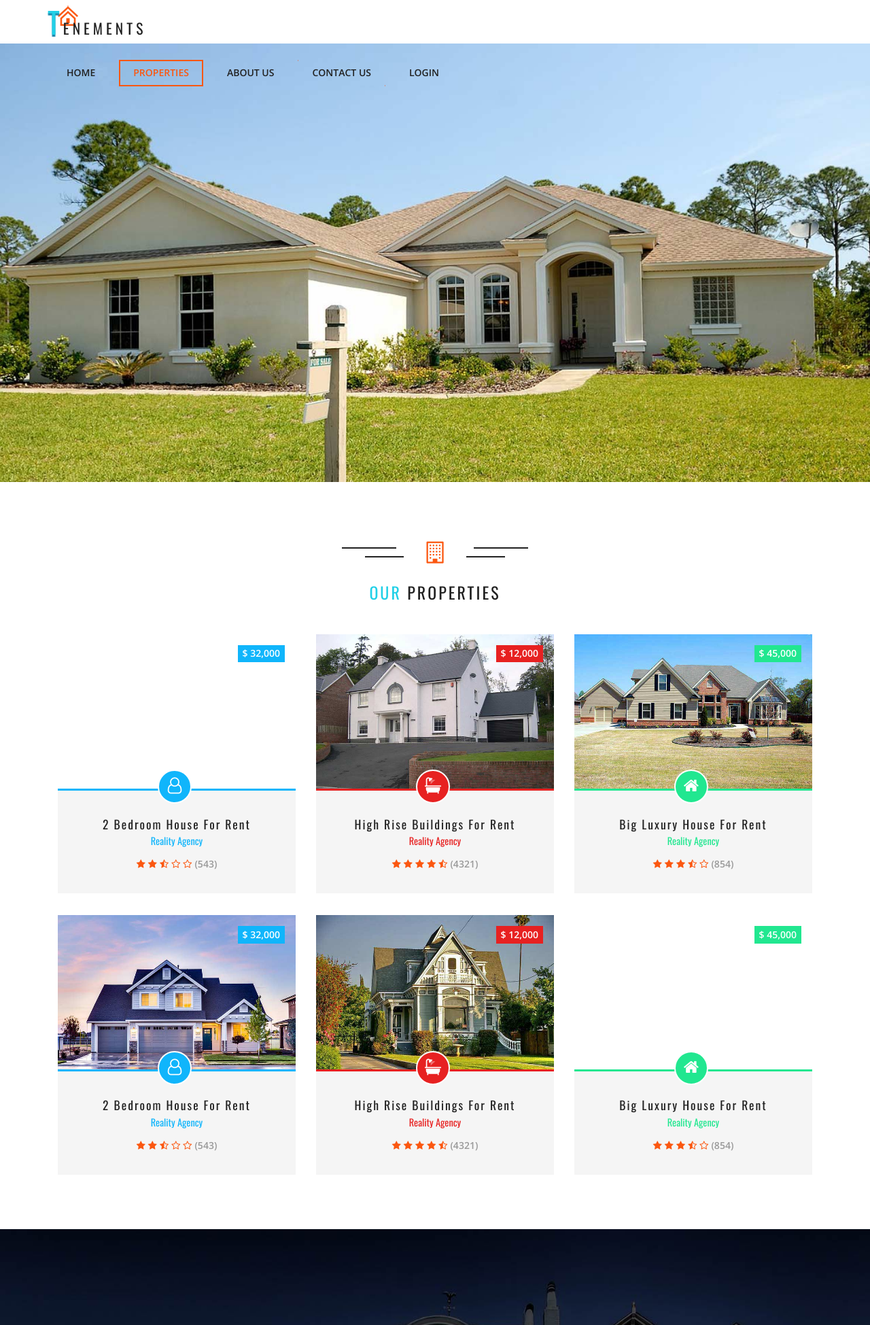
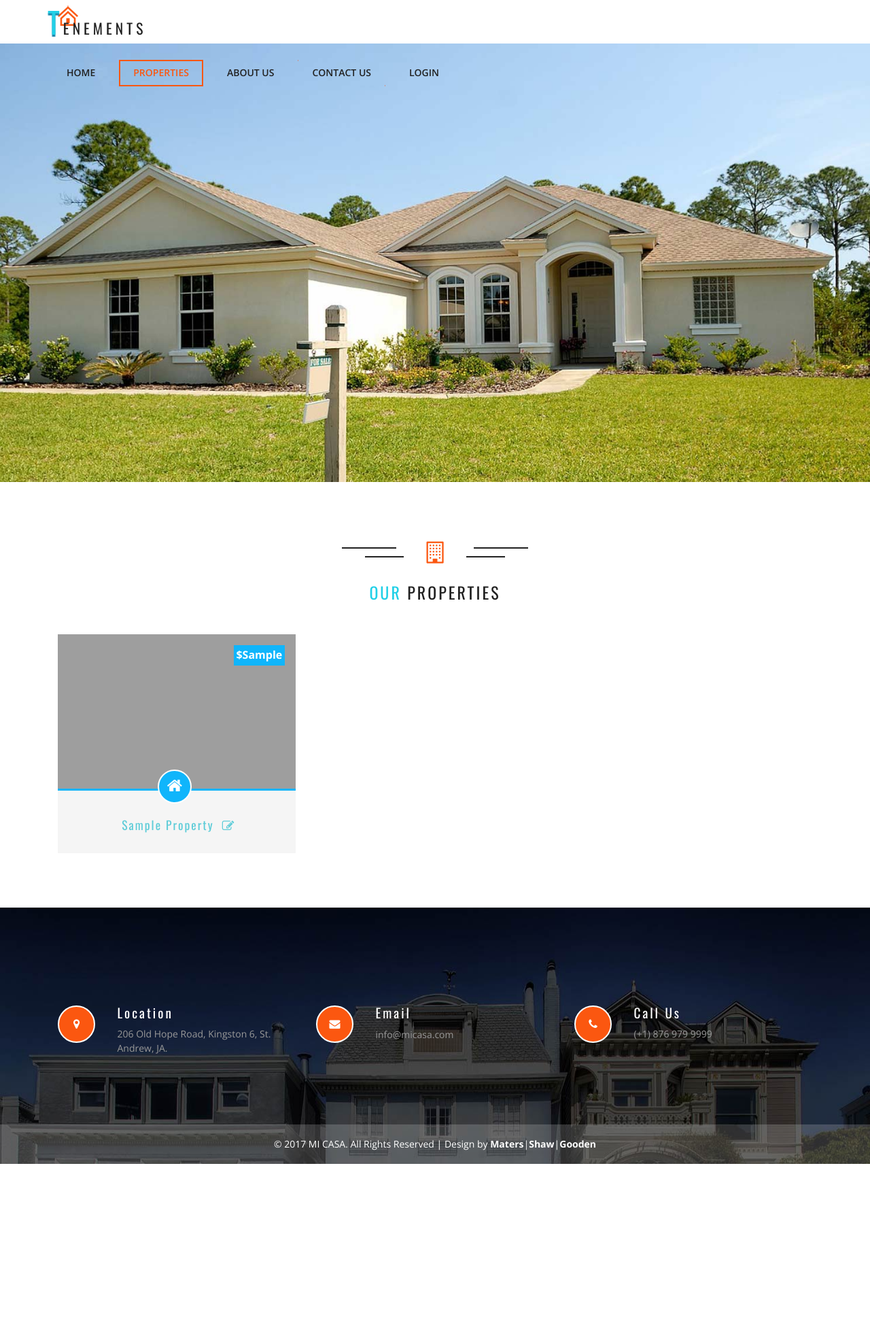
Before and after one commit to helium876/WSDI-GROUP-PROJECT, a PHP site: page /properties.php in a window 1280 px wide. Shown: the top 1949 px of the page at 68% size. After the commit the page ends 1712 px from the top, so only its background shows below. Run offline with PHP 8.4, Linux system fonts and the light colour scheme; tables that the repository leaves empty hold one stand-in row (values such as "Sample post"); grey boxes are pictures that could not be loaded.

Commit message:
Add DB data to properties page.

```diff
--- a/model/getproperties.php
+++ b/model/getproperties.php
@@ -1,18 +1,8 @@
 <?php
-    if($_SERVER["REQUEST_METHOD"] == "POST"){
-        if(isset($_REQUEST["pid"])){
-            include("../include/config.php");
-            $prop = new Property($db);
-            $_REQUEST = array_map( 'stripslashes', $_REQUEST );
 
-            //collect form data
-            extract($_REQUEST);
-            echo json_encode($prop->get_property($pid));
-        }
-    }
     $PROPS = array();
+    $count = 0;
     try {
-      $count = 0;
       $stmt = $db->query('SELECT pid, user_id, prop_name, prop_type, size, build_type, bed_num, bath_num, list_type, price, preview, rented, street1, street2, city, parish, country, time_stamp FROM properties ORDER BY time_stamp DESC');
       while($row = $stmt->fetch()){
           $PROPS[$count] = $row;
--- a/profile.php
+++ b/profile.php
@@ -155,6 +155,7 @@
 
 						function displayProperties($index, $user){
 							echo '<div class="w3_services_grids">';
+							$x;
 							for($x = $index; $x < $index + 3; $x++){
 								if($x + 1 > $user->property_count()){
 									break;
@@ -204,6 +205,8 @@
 								}
 							}
 							echo "</div>";
+
+							return $x;
 						}
 
 						for($x = 0; $x < $user->property_count(); $x++){
@@ -363,7 +366,7 @@
 						$('#upProp').click();
 				}
 			};
-			xmlhttp.open("POST", "model/getproperties.php?pid="+here.attr("data-id"));
+			xmlhttp.open("POST", "model/ajaxgetproperties.php?pid="+here.attr("data-id"));
 			xmlhttp.send();
 		});
 	});
--- a/properties.php
+++ b/properties.php
@@ -23,118 +23,72 @@ License URL: http://creativecommons.org/licenses/by/3.0/
 				<p><span><i class="fa fa-building-o" aria-hidden="true"></i></span></p>
 				<h5>Our <span>Properties</span></h5>
 			</div>
-			<div class="w3_services_grids">
-				<div class="col-md-4 w3l_services_grid">
-					<div class="w3ls_services_grid agileits_services_grid">
+					<?php
+						include("model/getproperties.php");
+
+						function displayProperties($index, $count, $props){
+							echo '<div class="w3_services_grids">';
+							$x;
+							for($x = $index; $x < $index + 3; $x++){
+								if($x + 1 > $count){
+									break;
+								}
+								$thisprop = $props[$x];
+								if(true){
+									echo '
+
+										<div class="col-md-4 w3l_services_grid"
+												data-id="'.$thisprop["pid"].'"
+													>
+											<div class="w3ls_services_grid agileits_services_grid" id="proppic'.$thisprop["pid"].'">
+												<style>
+													#proppic'.$thisprop["pid"].' {
+														background: url("images/previews/'.$thisprop["preview"].'") no-repeat 0px 0px !important;
+														background-size: 100% !important;
+														-webkit-background-size: 100% !important;
+														-moz-background-size: 100% !important;
+														-o-background-size: 100% !important;
+														-ms-background-size: 100% !important;
+														border-bottom: 3px solid #10b5fb;
+													}
+												</style>
 												<div class="agile_services_grid1_sub">
-							<p>$ 32,000</p>
+													<label style="padding: 1mm !important; background-color: #10b5fb; color: white;">$'.$thisprop["price"].'</label>
 												</div>
 												<div class="agileinfo_services_grid_pos">
-							<i class="fa fa-user-o" aria-hidden="true"></i>
-						</div>
-					</div>
-					<div class="wthree_service_text">
-						<h3>2 Bedroom house for rent</h3>
-						<h4 class="w3_agileits_service">Reality Agency</h4>
-						<ul>
-							<li><i class="fa fa-star" aria-hidden="true"></i></li>
-							<li><i class="fa fa-star" aria-hidden="true"></i></li>
-							<li><i class="fa fa-star-half-o" aria-hidden="true"></i></li>
-							<li><i class="fa fa-star-o" aria-hidden="true"></i></li>
-							<li><i class="fa fa-star-o" aria-hidden="true"></i></li>
-							<li>(543)</li>
-						</ul>
-					</div>
-				</div>
-				<div class="col-md-4 w3l_services_grid">
-					<div class="w3ls_services_grid agileits_services_grid2">
-						<div class="agile_services_grid1_sub agileits_w3layouts_ser_sub1">
-							<p>$ 12,000</p>
-						</div>
-						<div class="agileinfo_services_grid_pos agile_services_grid_pos1">
-							<i class="fa fa-bath" aria-hidden="true"></i>
-						</div>
-					</div>
-					<div class="wthree_service_text">
-						<h3>High rise Buildings for rent</h3>
-						<h4 class="w3_agileits_service2">Reality Agency</h4>
-						<ul>
-							<li><i class="fa fa-star" aria-hidden="true"></i></li>
-							<li><i class="fa fa-star" aria-hidden="true"></i></li>
-							<li><i class="fa fa-star" aria-hidden="true"></i></li>
-							<li><i class="fa fa-star" aria-hidden="true"></i></li>
-							<li><i class="fa fa-star-half-o" aria-hidden="true"></i></li>
-							<li>(4321)</li>
-						</ul>
-					</div>
-				</div>
-				<div class="col-md-4 w3l_services_grid">
-					<div class="w3ls_services_grid agileits_services_grid1">
-						<div class="agile_services_grid1_sub agileits_w3layouts_ser_sub">
-							<p>$ 45,000</p>
-						</div>
-						<div class="agileinfo_services_grid_pos agile_services_grid_pos">
 													<i class="fa fa-home" aria-hidden="true"></i>
 												</div>
 											</div>
 											<div class="wthree_service_text">
-						<h3>Big luxury house for rent</h3>
-						<h4 class="w3_agileits_service1">Reality Agency</h4>
-						<ul>
-							<li><i class="fa fa-star" aria-hidden="true"></i></li>
-							<li><i class="fa fa-star" aria-hidden="true"></i></li>
-							<li><i class="fa fa-star" aria-hidden="true"></i></li>
-							<li><i class="fa fa-star-half-o" aria-hidden="true"></i></li>
-							<li><i class="fa fa-star-o" aria-hidden="true"></i></li>
-							<li>(854)</li>
-						</ul>
+												<h3><a style="color: rgb(93, 204, 216)" href="property.com?id='.$thisprop["pid"].'">'.$thisprop["prop_name"].'</a>
+													<button style="
+															width: 20px;
+															height: 20px;
+															border-radius: 100%;
+															border: none;
+															background: transparent;" class="upPropBtn" data-id="'.$thisprop["pid"].'">
+														<span>
+															<i style="color: rgb(93, 204, 216);" class="fa fa-pencil-square-o" aria-hidden="true"></i>
+														</span>
+													</button>
+												</h3>
 											</div>
 										</div>
-				<div class="col-md-4 w3l_services_grid">
-					<div class="w3ls_services_grid agileits_services_grid5">
-						<div class="agile_services_grid1_sub">
-							<p>$ 32,000</p>
-						</div>
-						<div class="agileinfo_services_grid_pos">
-							<i class="fa fa-user-o" aria-hidden="true"></i>
-						</div>
-					</div>
-					<div class="wthree_service_text">
-						<h3>2 Bedroom house for rent</h3>
-						<h4 class="w3_agileits_service">Reality Agency</h4>
-						<ul>
-							<li><i class="fa fa-star" aria-hidden="true"></i></li>
-							<li><i class="fa fa-star" aria-hidden="true"></i></li>
-							<li><i class="fa fa-star-half-o" aria-hidden="true"></i></li>
-							<li><i class="fa fa-star-o" aria-hidden="true"></i></li>
-							<li><i class="fa fa-star-o" aria-hidden="true"></i></li>
-							<li>(543)</li>
-						</ul>
-					</div>
-				</div>
-				<div class="col-md-4 w3l_services_grid">
-					<div class="w3ls_services_grid agileits_services_grid6">
-						<div class="agile_services_grid1_sub agileits_w3layouts_ser_sub1">
-							<p>$ 12,000</p>
-						</div>
-						<div class="agileinfo_services_grid_pos agile_services_grid_pos1">
-							<i class="fa fa-bath" aria-hidden="true"></i>
-						</div>
-					</div>
-					<div class="wthree_service_text">
-						<h3>High rise Buildings for rent</h3>
-						<h4 class="w3_agileits_service2">Reality Agency</h4>
-						<ul>
-							<li><i class="fa fa-star" aria-hidden="true"></i></li>
-							<li><i class="fa fa-star" aria-hidden="true"></i></li>
-							<li><i class="fa fa-star" aria-hidden="true"></i></li>
-							<li><i class="fa fa-star" aria-hidden="true"></i></li>
-							<li><i class="fa fa-star-half-o" aria-hidden="true"></i></li>
-							<li>(4321)</li>
-						</ul>
-					</div>
-				</div>
-				<div class="col-md-4 w3l_services_grid">
+									';
+								}
+							}
+							echo "</div>";
+							return $x;
+						}
+
+						for($x = 0; $x < $count; $x++){
+							if($x % 3 == 0){
+								$x = displayProperties($x, $count, $PROPS) - 1;
+							}
+						}
+					?>
+
+				<!--<div class="col-md-4 w3l_services_grid">
 					<div class="w3ls_services_grid agileits_services_grid7">
 						<div class="agile_services_grid1_sub agileits_w3layouts_ser_sub">
 							<p>$ 45,000</p>
@@ -155,7 +109,7 @@ License URL: http://creativecommons.org/licenses/by/3.0/
 							<li>(854)</li>
 						</ul>
 					</div>
-				</div>
+				</div>-->
 				<div class="clearfix"> </div>
 			</div>
 		</div>
```
Also changed, not shown: model/ajaxgetproperties.php (added, +13 -0 lines). Lines whose indentation alone changed are shown as unchanged.
